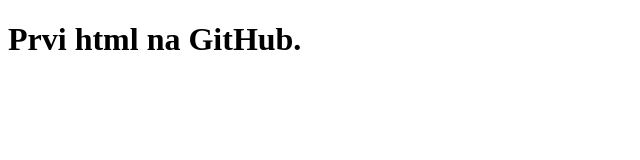
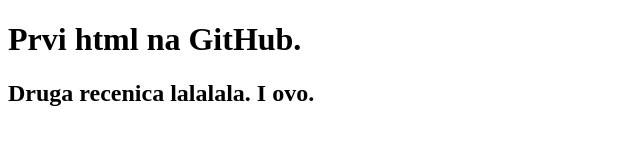
Before and after one commit to lajosandris/algebra1, a plain HTML site: page index.html in a window 1280 px wide. Shown: the whole page, without its empty margins (0-640 px from the left). Drawn offline with Linux system fonts and the light colour scheme.

Commit message:
Dodali smo novi red.

```diff
--- a/index.html
+++ b/index.html
@@ -6,5 +6,6 @@
 </head>
 <body>
     <h1>Prvi html na GitHub.</h1>
+    <h2>Druga recenica lalalala. I ovo.</h2>
 </body>
 </html
```
